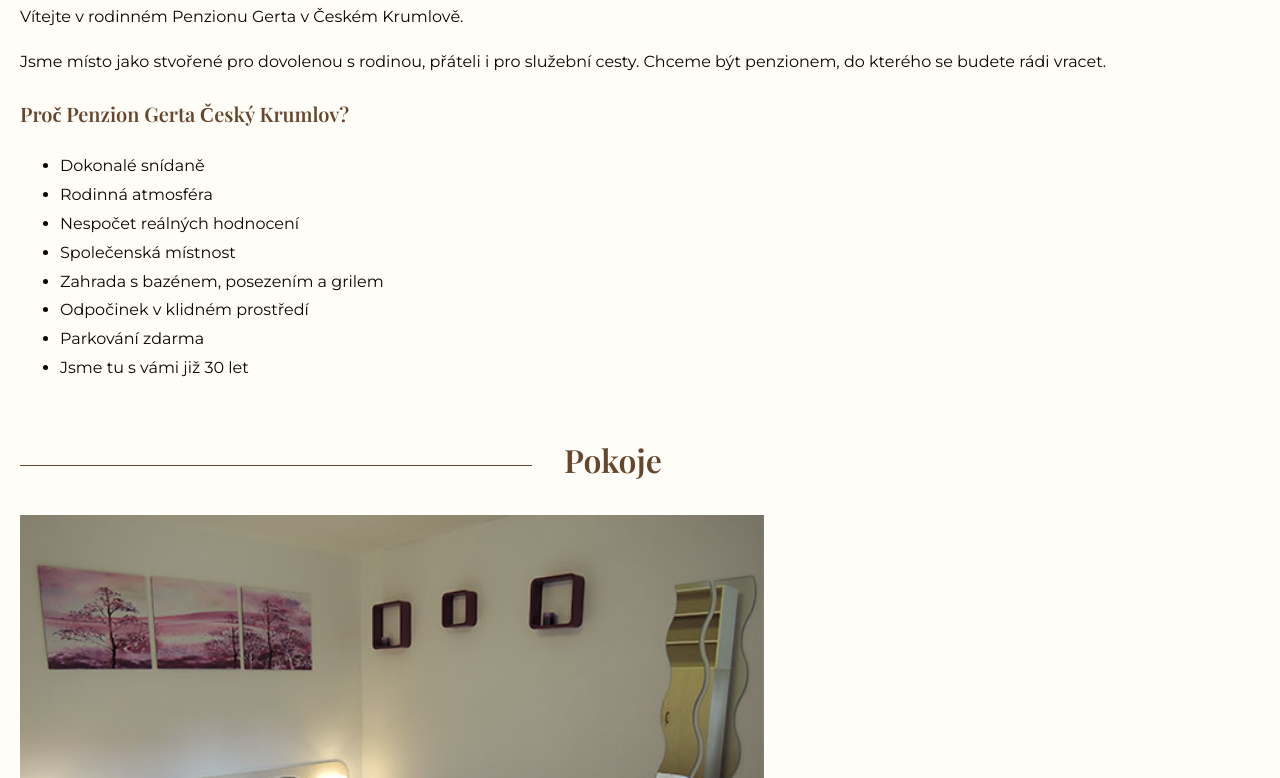
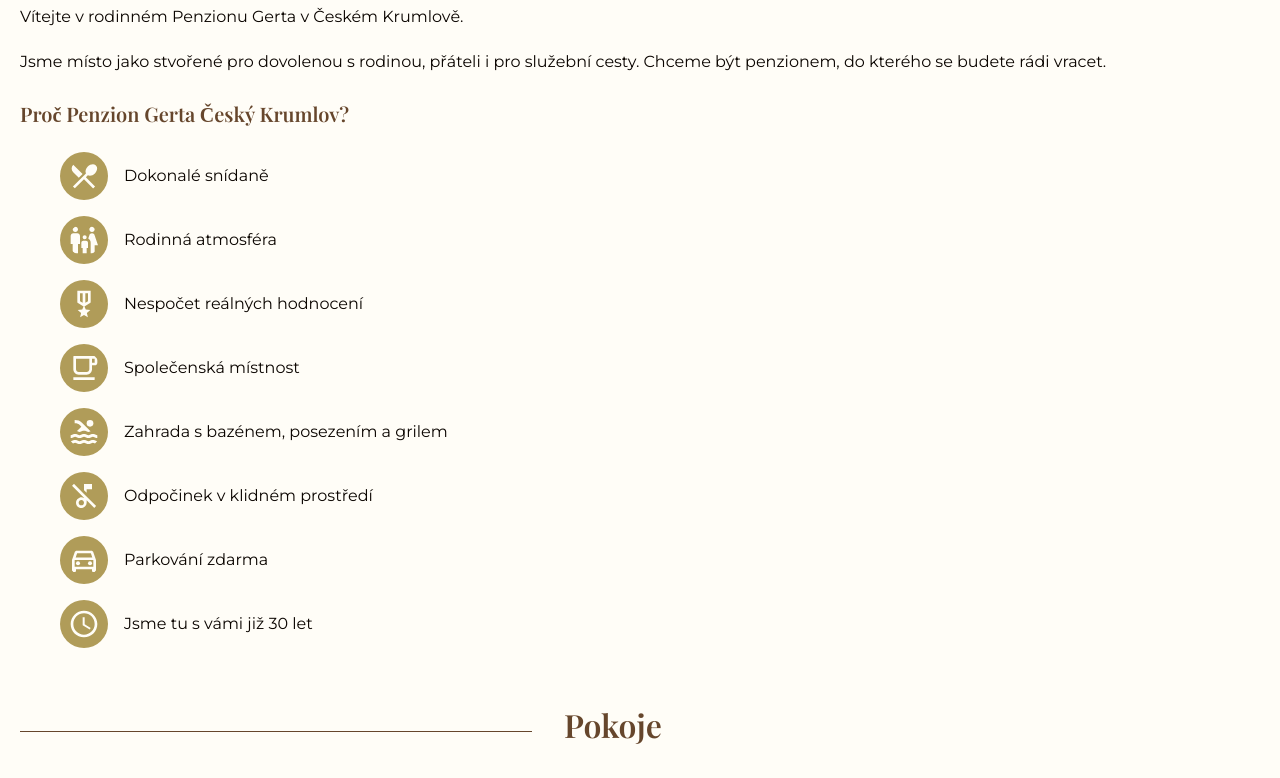
Before and after one commit to SlavkaVavrinova/gerta-penzion, an Eleventy site: page index.html in a window 1280 px wide. Shown: the part 704-1482 px from the top of the page. Built offline with nearby package versions, Linux system fonts and the light colour scheme; Eleventy itself is replaced by a stand-in of ours; files that its build step writes are made by us from their sources.

Commit message:
icons index

```diff
--- a/index.html
+++ b/index.html
@@ -87,7 +87,7 @@
           <picture class="header__picture">
             <img
               class="header__img"
-              src="images/penzion-gerta-cesky-krumlov.jpg"
+              src="images/index/penzion-gerta-cesky-krumlov.jpg"
               alt="Penzion Gerta Český Krumlov"
             />
           </picture>
@@ -105,16 +105,71 @@
           vracet.
         </p>
 
-        <h3>Proč Penzion Gerta Český Krumlov?</h3>
-        <ul>
-          <li>Dokonalé snídaně</li>
-          <li>Rodinná atmosféra</li>
-          <li>Nespočet reálných hodnocení</li>
-          <li>Společenská místnost</li>
-          <li>Zahrada s bazénem, posezením a grilem</li>
-          <li>Odpočinek v klidném prostředí</li>
-          <li>Parkování zdarma</li>
-          <li>Jsme tu s vámi již 30 let</li>
+        <h3 class="benefits">Proč Penzion Gerta Český Krumlov?</h3>
+        <ul class="benefits__list">
+          <li class="benefits__item">
+            <img
+              class="benefits__icon"
+              src="images/index/local_dining_black_24dp.svg"
+              alt="Ikona příbor"
+            />
+            Dokonalé snídaně
+          </li>
+          <li class="benefits__item">
+            <img
+              class="benefits__icon"
+              src="images/index/family_restroom_black_24dp.svg"
+              alt="Ikona rodina"
+            />Rodinná atmosféra
+          </li>
+          <li class="benefits__item">
+            <img
+              class="benefits__icon"
+              src="images/index/military_tech_black_24dp (1).svg"
+              alt="Ikona medaile"
+            />
+            Nespočet reálných hodnocení
+          </li>
+          <li class="benefits__item">
+            <img
+              class="benefits__icon"
+              src="images/index/free_breakfast_black_24dp.svg"
+              alt="Ikona hrneček"
+            />
+            Společenská místnost
+          </li>
+          <li class="benefits__item">
+            <img
+              class="benefits__icon"
+              src="images/index/pool_black_24dp.svg"
+              alt="Ikona bazén"
+            />
+            Zahrada s bazénem, posezením a grilem
+          </li>
+          <li class="benefits__item">
+            <img
+              class="benefits__icon"
+              src="images/index/music_off_black_24dp.svg"
+              alt="Ikona stůl"
+            />
+            Odpočinek v klidném prostředí
+          </li>
+          <li class="benefits__item">
+            <img
+              class="benefits__icon"
+              src="images/index/directions_car_black_24dp.svg"
+              alt="Ikona auto"
+            />
+            Parkování zdarma
+          </li>
+          <li class="benefits__item">
+            <img
+              class="benefits__icon"
+              src="images/index/schedule_black_24dp.svg"
+              alt="Ikona hodn"
+            />
+            Jsme tu s vámi již 30 let
+          </li>
         </ul>
         <section class="section">
           <h2 class="section__h2">Pokoje</h2>
@@ -203,7 +258,9 @@
               class="section__img section__img--right"
               src="images/index/chata-gerta.JPG"
               alt="Chata Gerta"
-          /></picture>
+            />
+            <figcaption class="section__figcaption">Gerta</figcaption></picture
+          >
           <p class="section__motto">Kam vyrazit příště</p>
           <p>
             Preferujete přírodu, vyražte na chatu. Máme pro Vás chatu Růženku v
--- a/scss/style.scss
+++ b/scss/style.scss
@@ -176,6 +176,27 @@ button {
   }
 }
 
+.benefits {
+  &__list {
+    list-style-type: none;
+  }
+
+  &__item {
+    display: flex;
+    align-items: center;
+    margin-bottom: 1em;
+  }
+
+  &__icon {
+    background-color: $primary;
+    width: 3em;
+    height: 3em;
+    border-radius: 50%;
+    padding: 0.5em;
+    margin-right: 1em;
+  }
+}
+
 .section {
   margin-top: 48px;
 
@@ -193,6 +214,13 @@ button {
     height: 1em;
     border-bottom: 1px solid $secondary;
     margin-bottom: 0.7em;
+  }
+
+  &__picture {
+    position: relative;
+  }
+  &__picture {
+    position: absolute;
   }
 
   &__img {
```
Also changed, not shown: css/style.css, images/index/directions_car_black_24dp.svg (added), images/index/family_restroom_black_24dp.svg (added), images/index/free_breakfast_black_24dp.svg (added), images/index/local_dining_black_24dp.svg (added), images/index/military_tech_black_24dp (1).svg (added), images/index/music_off_black_24dp.svg (added), images/index/penzion-gerta-cesky-krumlov.jpg (renamed from images/penzion-gerta-cesky-krumlov.jpg), images/index/penzion-gerta-cesky-krumlov2.jpg (added), images/index/pool_black_24dp.svg (added), images/index/schedule_black_24dp.svg (added), images/index/table_bar_black_24dp.svg (added), 1 other file.
